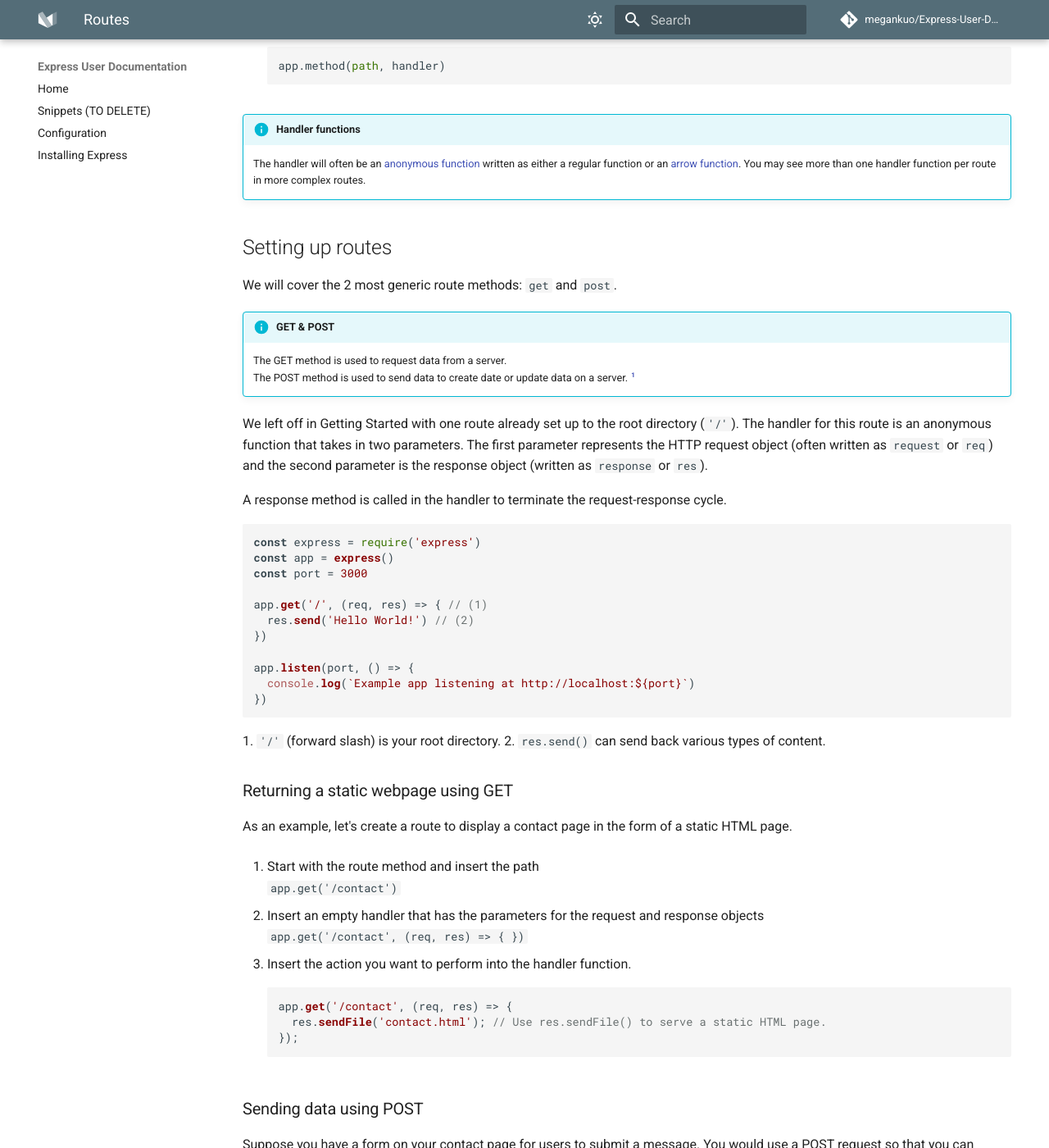
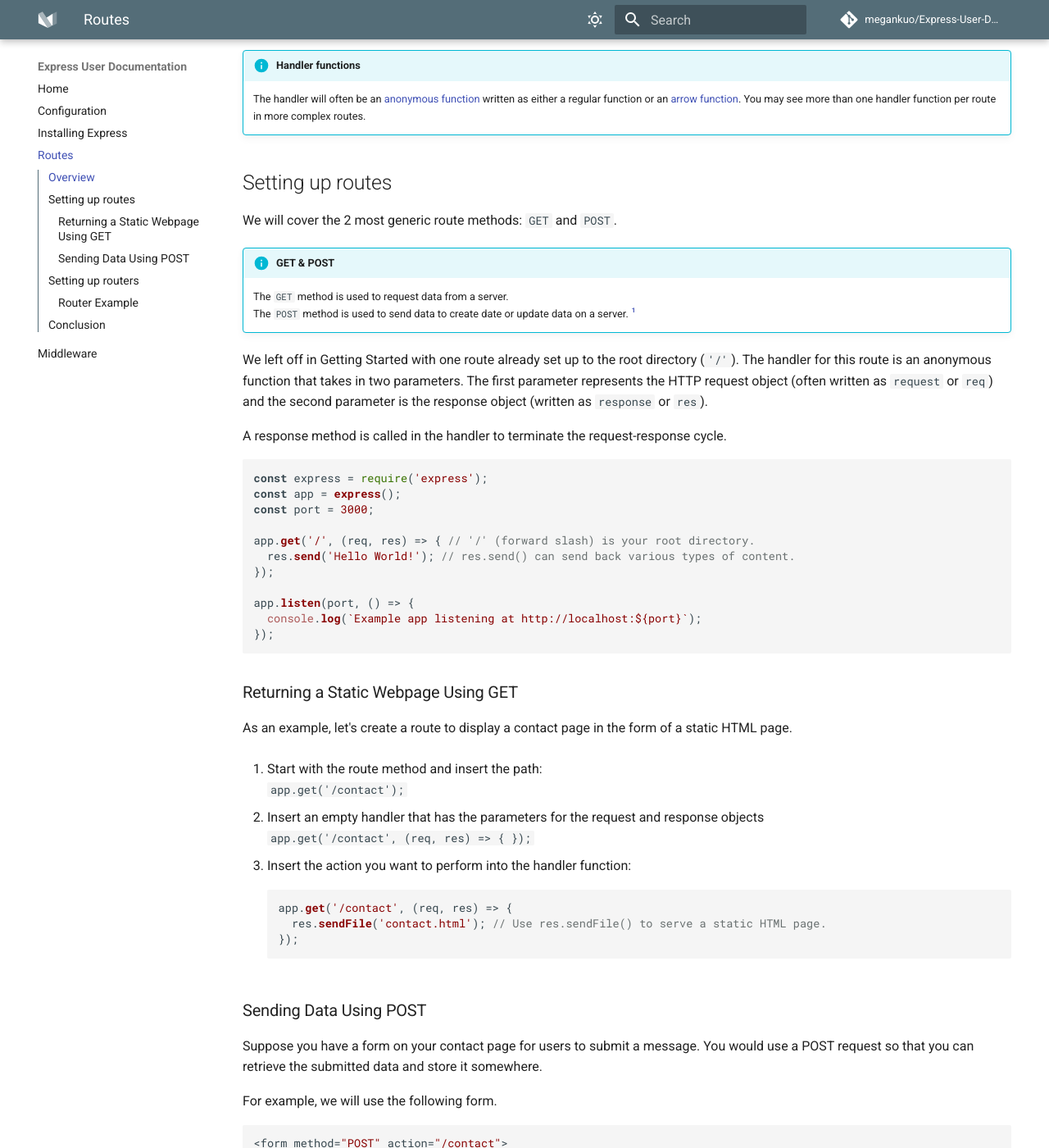
Before and after one commit to megankuo/Express-User-Documentation, an MkDocs documentation site: the page built from docs/pages/routes.md, in a window 1280 px wide and 1400 px high, scrolled down 574 px. Shown: the whole window at 82% size. Built offline with MkDocs 1.6.1 and Material for MkDocs 9.7.7, drawn with Linux system fonts in a browser that asks for light colours; nearby versions of some CDN libraries; comment, search, counter and statistics services are not loaded; some of the changed text lies outside the part shown.

Commit message:
Formatted the routes instructions

````diff
--- a/docs/pages/routes.md
+++ b/docs/pages/routes.md
@@ -9,61 +9,69 @@
 
 **Routing** is the action of determining what information is display or what action is taken when a user navigates or triggers a specified **endpoint** or **path**.
 
-A simple route is comprised of the following components
+A simple route comprises the following components
 
--   `app`: the instance of Express that you have created in [Getting Started](link)
+-   `app` : the instance of Express that you have created in [Getting Started](link)
 -   `method`:  the Express [route method](https://expressjs.com/en/4x/api.html#app.METHOD) corresponding to HTTP requests (eg. `get`, `post`, or `put`)
 -   `path`: the defined endpoint of the request
 -   `handler`: the function that is called when the route is hit
-```javascript
-app.method(path, handler)
-```
+
+
+
 !!! Info "Handler functions"
     The handler will often be an [anonymous function](https://www.javascripttutorial.net/javascript-anonymous-functions/) written as either a regular function or an [arrow function](https://developer.mozilla.org/en-US/docs/Web/JavaScript/Reference/Functions/Arrow_functions). You may see more than one handler function per route in more complex routes.
 
 ## Setting up routes
-We will cover the 2 most generic route methods: `get` and `post`.
+We will cover the 2 most generic route methods: `GET` and `POST`.
 !!! Info "GET & POST"
-    The GET method is used to request data from a server.
-    The POST method is used to send data to create date or update data on a server. [^1]
+    The `GET` method is used to request data from a server.
+    The `POST` method is used to send data to create date or update data on a server. [^1]
 
-We left off in Getting Started with one route already set up to the root directory (`'/'`). The handler for this route is an anonymous function that takes in two parameters. The first parameter represents the HTTP request object (often written as `request` or `req`) and the second parameter is the response object (written as `response` or `res`).
+We left off in Getting Started with one route already set up to the root directory (`'/'`).
+The handler for this route is an anonymous function that takes in two parameters.
+The first parameter represents the HTTP request object (often written as `request` or `req`) and the second parameter is the response object (written as `response` or `res`).
 
 A response method is called in the handler to terminate the request-response cycle.
-``` { .js .annotate hl_lines="5 6 7" }
-const express = require('express')
-const app = express()
-const port = 3000
+
+``` { .js .annotate hl_lines="5 6 7"}
+const express = require('express');
+const app = express();
+const port = 3000;
 
 app.get('/', (req, res) => { // (1)
-  res.send('Hello World!') // (2)
-})
+  res.send('Hello World!'); // (2)
+});
 
 app.listen(port, () => {
-  console.log(`Example app listening at http://localhost:${port}`)
-})
+  console.log(`Example app listening at http://localhost:${port}`);
+});
 ```
+
 1. `'/'` (forward slash) is your root directory.
 2. `res.send()` can send back various types of content.
 
-### Returning a static webpage using GET
+
+
+### Returning a Static Webpage Using GET
 As an example, let's create a route to display a contact page in the form of a static HTML page.
 
-1.  Start with the route method and insert the path
-    `app.get('/contact')`
+1.  Start with the route method and insert the path:
+    `app.get('/contact');`
 
 2.  Insert an empty handler that has the parameters for the request and response objects
-    `app.get('/contact', (req, res) => { })`
+    `app.get('/contact', (req, res) => { });`
 
-3.  Insert the action you want to perform into the handler function.
+3.  Insert the action you want to perform into the handler function:
+
     ``` { .js .annotate hl_lines="2"}
     app.get('/contact', (req, res) => {
       res.sendFile('contact.html'); // (1)
     });
     ```
+
     1. Use `res.sendFile()` to serve a static HTML page.
 
-### Sending data using POST
+### Sending Data Using POST
 Suppose you have a form on your contact page for users to submit a message. You would use a POST request so that you can retrieve the submitted data and store it somewhere.
 
 For example, we will use the following form.
@@ -74,19 +82,20 @@
   <input type="submit">
 </form>
 ```
-!!! warning "Action & name attributes"
+!!! warning "Action & Name Attributes"
     The action attribute must match the path that will match the route path where we insert the handler logic.
     The name attribute for each input will become the key/property of the object that the form will send to your server.
 
 
 1.  Start with the route method and insert the path
     Note that you can use the same path with different methods to perform different actions
-    `app.post('/contact')`
+    `app.post('/contact');`
 
 2.  Insert an empty handler that has the parameters for the request and response objects
-    `app.post('/contact', (req, res) => { })`
+    `app.post('/contact', (req, res) => { });`
 
 3.  Insert the action you want to perform into the handler function.
+
     ``` { .js .annotate hl_lines="2 3 4 5"}
     app.post('/contact', (req, res) => {
       const email = req.body.email; // (1)
@@ -95,12 +104,15 @@
       res.redirect('/confirmation'); // (2)
     });
     ```
+
     1. `req.body` it the object containing the input names and values from the form that was posted.
     2. Use `res.redirect()` to redirect your user to another page/route to end your handler function.
 
+
 !!! success
-    At this point, you have the tools to set up many different routes in your entry point file. Next we will cover how to refactor your routes so the entry file is more manageable.
-    ``` { .js .annotate }
+    At this point, you have the tools to set up many routes in your entry point file. Next we will cover how to refactor your routes so the entry file is more manageable.
+
+    ``` { .js .annotate}
     const express = require('express');
     const router = express.Router();
     const port = 3000;
@@ -127,19 +139,21 @@
     app.get('/reviews/add', (req, res) => { // (1)
       // code to add a review
       res.redirect('/reviews');
-    })
+    });
 
     app.get('/reviews/delete', (req, res) => {
       // code to delete a review
       res.redirect('/reviews');
-    })
+    });
 
 
     app.listen(port, () => {
       console.log(`Example app listening at http://localhost:${port}`)
-    })
+    });
     ```
+
     1. Note that you can use multi-level paths as well.
+
 
 ## Setting up routers
 As the scope of your project grows or scales, you may find the need to organize your routes for ease of maintenance. Express provides a tool to help achieve this called a **Router**.
@@ -149,18 +163,21 @@
 ### Router Example
 We will add onto our previous example with the contact page routes. At the moment, these routes are in your entry point file (app.js). We want to move the contact routes to their own file for better organization.
 
-1.  Create a new JavaScript File called "contactRoute.js".
-    You can technically make this file anywhere you wish in your project but we suggest follow this [project structure](link).
+1.  Create a new JavaScript File called `contactRoute.js`.
+    You can technically make this file anywhere you wish in your project but we suggest follow this [project structure](/pages/possible-project-structure).
 
-2.  Require Express into contactRoute.js and create a new instance of the Router class by storing it to a new variable (`router`).
+2.  Require Express into `contactRoute.js` and create a new instance of the Router class by storing it to a new variable (`router`).
+
     ``` { .js .annotate hl_lines="6"}
     const express = require('express'); // (1)
     const router = express.Router(); // (2)
     ```
+
     1. Import the Express module so we can access its properties
     2. Make a new instance of the built-in Router class that will hold the routes we assign to it.
 
-3.  Cut and paste the two contact routes from app.js into the contactRoute.js file.
+
+3.  Cut and paste the two contact routes from `app.js` into the `contactRoute.js` file.
     ``` { .js .annotate }
     const express = require('express');
     const router = express.Router();
@@ -196,6 +213,7 @@
     ```
 
 5.  Add an export to the end of the file so we can access this router and its associated routes from other files.
+
     ``` { .js .annotate hl_lines="16"}
     const express = require('express');
     const router = express.Router();
@@ -214,10 +232,13 @@
 
     module.exports = router; // (1)
     ```
+
     1. Your routes have been set to this variable so we only have to export the `router` and not the individual routes.
 
-6.  Import the contact router into our entry point file (app.js).
-    ```{ .js .annotate hl_lines="5"}
+
+6.  Import the contact router into our entry point file (`app.js`).
+
+    ``` { .js .annotate hl_lines="5"}
     const express = require('express');
     const router = express.Router();
     const port = 3000;
@@ -226,12 +247,15 @@
 
     app.listen(port, () => {
       console.log(`Example app listening at http://localhost:${port}`)
-    })
+    });
     ```
-    1. Make sure you are requiring your router from wherever you have placed your contactRoute.js in your project.
+
+    1. Make sure you are requiring your router from wherever you have placed your `contactRoute.js` in your project.
+
 
 7.  Use `app.use()` to load the router into the Express app.
-    Paths that start with `/contact` will now be sent to "contactRoute.js" for further routing.
+    Paths that start with `/contact` will now be sent to `contactRoute.js` for further routing.
+
     ``` { .js .annotate hl_lines="7"}
     const express = require('express');
     const router = express.Router();
@@ -243,22 +267,27 @@
 
     app.listen(port, () => {
       console.log(`Example app listening at http://localhost:${port}`)
-    })
+    });
     ```
+
     1. `app.use()` tells Express what functions you want to associate with the path in the first parameter.
+
 
 !!! success
     You can have many router files in your project that you can import into the entry point. This will keep your files a mangeable size for readability.
+
     ``` { .js .annotate }
     const express = require('express');
     const router = express.Router();
     const port = 3000;
 
+    // Routes
     const indexRoute = require('indexRoute');
     const contactRoute = require('contactRoute');
     const authRoute = require('authRoute');
     const reviewsRoute = require('reviewsRoute');
 
+    // Route Matchers
     app.use('/', indexRoute);
     app.use('/contact', contactRoute);
     app.use('/auth', authRoute);
@@ -268,7 +297,8 @@
       console.log(`Example app listening at http://localhost:${port}`)
     })
     ```
-    1. The `reviews/add` and `reviews/delete` paths now exist in a reviewRoute.js file as `/add` and `/delete`.
+
+    1. The `reviews/add` and `reviews/delete` paths now exist in a `reviewRoute.js` file as `/add` and `/delete`.
 
 ## Conclusion
 By the end of this section, you will have successfully learned the following:
--- a/mkdocs.yml
+++ b/mkdocs.yml
@@ -1,9 +1,10 @@
 site_name: Express User Documentation
 nav:
   - Home: "index.md"
-  - Snippets (TO DELETE): "pages/snippets.md"
   - Configuration: "pages/configuration.md"
-  - Installing Express: "pages/express-getting-started.md"
+  - Installing Express: "pages/installing-express.md"
+  - Routes: "pages/routes.md"
+  - Middleware: "pages/middleware.md"
 
 repo_url: https://github.com/megankuo/Express-User-Documentation
 
````
Also changed, not shown: docs/pages/enforcing-style.md (+112 -1 lines), docs/pages/express-getting-started.md (deleted, +0 -103 lines), docs/pages/glossary.md (+2 -0 lines), docs/pages/possible-project-structure.md (added, +31 -0 lines), docs/pages/installing-express.md (added).
